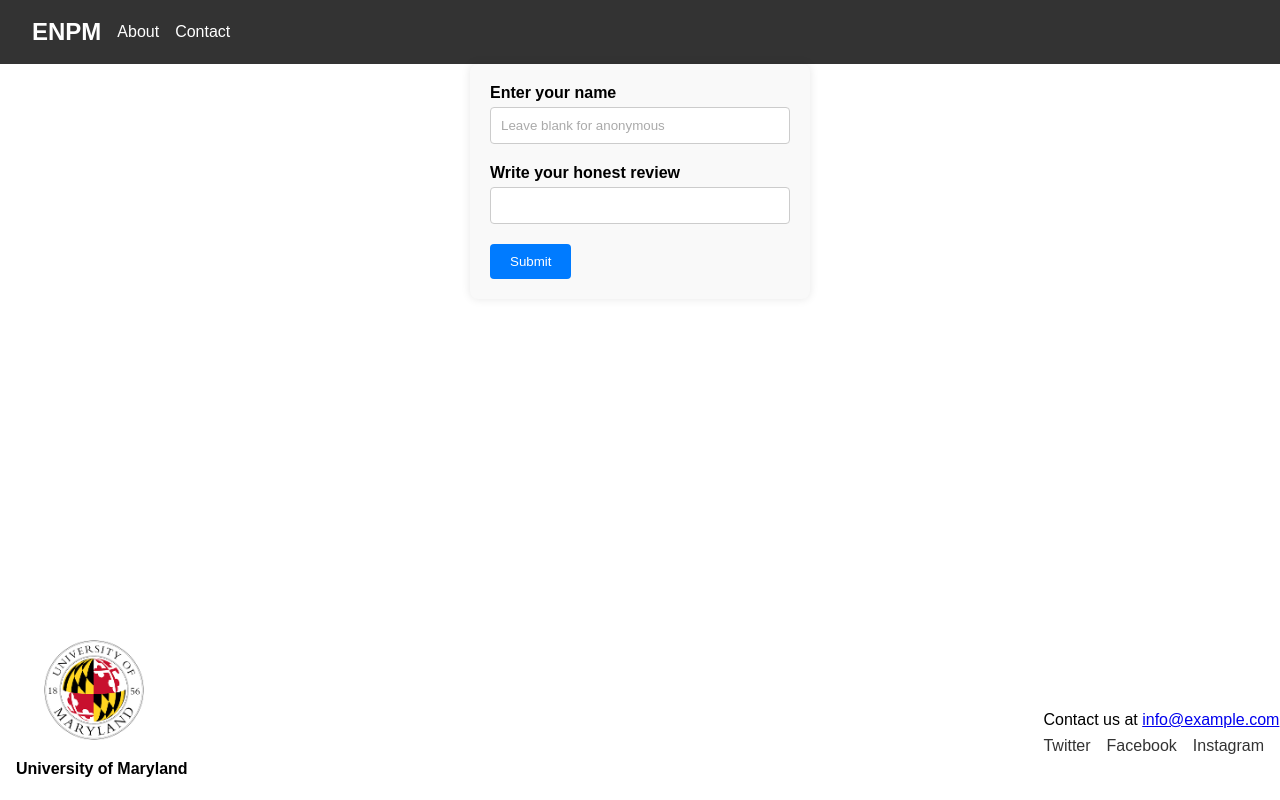
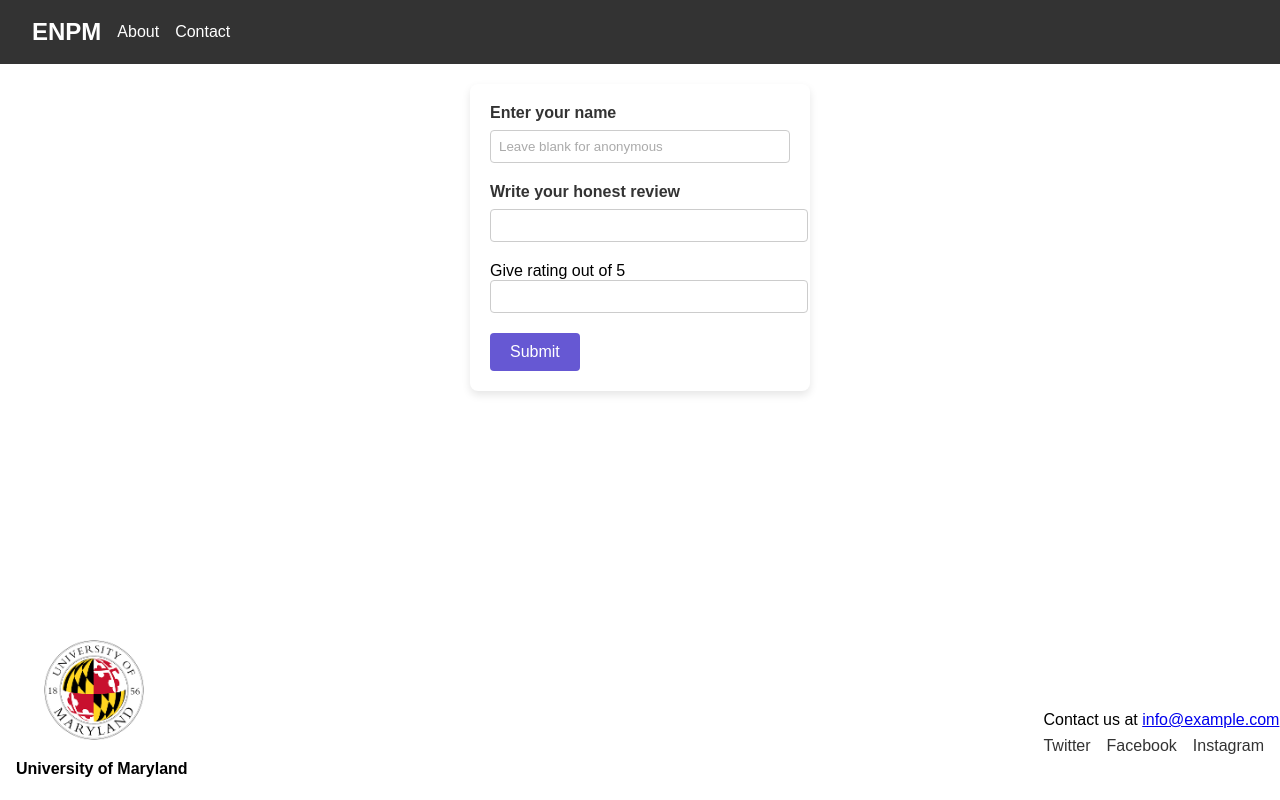
Before and after one commit to varungole/MAGE-Reviews, a React (Vite) app in the folder frontend/: page /submit-review in a window 1280 px wide. Shown: the top 800 px of the page. Built offline with nearby package versions, Linux system fonts and the light colour scheme.

Commit message:
form done

```diff
--- a/frontend/src/App.css
+++ b/frontend/src/App.css
@@ -522,3 +522,58 @@ h2 {
 .form-button:hover {
   background-color: #0056b3;
 }
+
+/* Styles for the form container and overall layout */
+.review-form {
+  max-width: 600px;
+  margin: 20px auto;
+  padding: 20px;
+  box-shadow: 0 4px 8px rgba(0,0,0,0.1);
+  border-radius: 8px;
+  background-color: #fff;
+}
+
+/* Style for labels */
+.review-label {
+  display: block;
+  margin-bottom: 8px;
+  font-size: 16px;
+  color: #333;
+}
+
+/* Input fields styling */
+.review-name-input,
+.review-input,
+.review-rating-input {
+  width: 100%;
+  padding: 8px;
+  margin-bottom: 20px;
+  border: 1px solid #ccc;
+  border-radius: 4px;
+}
+
+/* Modifying the input fields when they are active or in focus */
+.review-name-input:focus,
+.review-input:focus,
+.review-rating-input:focus {
+  outline: none;
+  border-color: #6658D3; /* Change the color as needed */
+  box-shadow: 0 0 0 2px rgba(102, 88, 211, 0.2);
+}
+
+/* Button styling */
+.form-button {
+  background-color: #6658D3; /* Purple shade, modify as necessary */
+  color: white;
+  border: none;
+  padding: 10px 20px;
+  font-size: 16px;
+  cursor: pointer;
+  border-radius: 4px;
+  transition: background-color 0.3s;
+}
+
+/* Hover effect for button */
+.form-button:hover {
+  background-color: #5848b8; /* Darker purple */
+}
--- a/frontend/src/components/Form.jsx
+++ b/frontend/src/components/Form.jsx
@@ -3,15 +3,21 @@ import axios from 'axios';
 import { useNavigate } from 'react-router-dom';
 
 function Form() {
-  const [name, setName] = useState('');
-  const [review, setReview] = useState('');
+  const [reviewerName, setName] = useState('');
+  const [comment, setReview] = useState('');
+  const [rating, setRating] = useState('');
+
+
   const navigate = useNavigate();
 
   const handleSubmit = (event) => {
     event.preventDefault(); // Prevent default form submission behavior
 
     const URL = 'http://localhost:8080/api/reviews/v1';
-    const formData = { name, review };
+    const programId = 1;
+    const reviewDate = new Date().toISOString(); // Use ISO string for universal date format compatibility
+
+    const formData = { reviewerName, comment, rating, programId, reviewDate};
 
     axios.post(URL, formData)
       .then(response => {
@@ -22,6 +28,7 @@ function Form() {
         console.log(error);
         // Optionally handle error differently, maybe display a message to the user
       });
+
   }
 
   return (
@@ -32,18 +39,15 @@ function Form() {
         required
         type='text'
         placeholder='Leave blank for anonymous'
-        value={name}
+        value={reviewerName}
         onChange={(e) => setName(e.target.value)}
       />
 
       <label className='review-label'>Write your honest review</label>
-      <input
-        className='review-name-input'
-        required
-        type='text'
-        value={review}
-        onChange={(e) => setReview(e.target.value)}
-      />
+      <input className='review-input' required type='text' value={comment} onChange={(e) => setReview(e.target.value)}></input>
+
+      <label className='review-rating'>Give rating out of 5</label>
+      <input className='review-rating-input' required type='number' value={rating} onChange={(e) => setRating(e.target.value)}></input>
       <button type='submit' className='form-button'>Submit</button>
     </form>
   );
```
